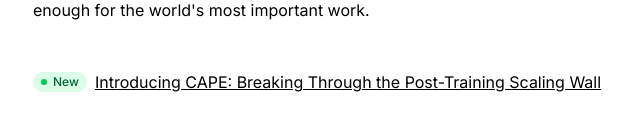
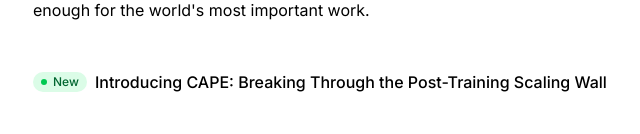
Before and after one commit to superficialorg/capabilitybench, a Next.js app: page / in a window 1280 px wide. Shown: the part 666-800 px from the top of the page, without its empty margins (319-959 px from the left). Built offline with nearby package versions, Linux system fonts and the light colour scheme.

Commit message:
Remove underline and add medium weight font to CAPE link on homepage

```diff
--- a/app/page.tsx
+++ b/app/page.tsx
@@ -27,7 +27,7 @@
         </span>
         <Link
           href="https://core-seven-nu.vercel.app/cape"
-          className="text-black underline transition-colors hover:text-neutral-600"
+          className="text-black font-medium transition-colors hover:text-neutral-600"
         >
           Introducing CAPE: Breaking Through the Post-Training Scaling Wall
         </Link>
```
